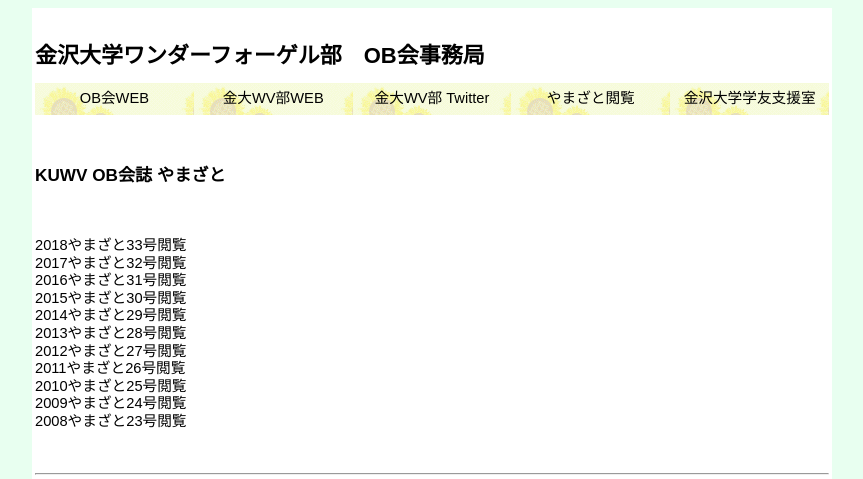
After one commit to Jobvisionmap/mysite-first-blog, a Django app: page /yamazato in a window 1280 px wide. The commit adds this page. Shown: the top 479 px of the page, without its empty margins (208-1071 px from the left). Run offline with Django 3.2, Linux system fonts and the light colour scheme.

Commit message:
Changed the HTML for the site.

```diff
--- a/blog/templates/blog/post_list.html
+++ b/blog/templates/blog/post_list.html
@@ -50,7 +50,7 @@ border-left:1 #FFFFFF solid;border-right:1 #808040 solid}
 <td width="20%" class="menu0"><a href="http://www.kuwv.net/" class="menuL">OB会WEB</a></td>
 <td width="20%" class="menu0"><a href="https://kuwv.weebly.com/" class="menuL">金大WV部WEB</a></td>
 <td width="20%" class="menu0"><a href="https://twitter.com/kuwv1234" class="menuL">金大WV部 Twitter</a></td>
-	  <td width="20%" class="menu0"><a href="https://kuwvoboffice.blogspot.com/" class="menuL">OB名簿修正</a></td>
+<td width="20%" class="menu0"><a href="{% url 'post_yamazato' %}" class="menuL">やまざと閲覧</a></td>
 <td width="20%" class="menu0"><a href="http://www.adm.kanazawa-u.ac.jp/ad_gakuyu/" class="menuL">金沢大学学友支援室</a></td>
 	 </tr>
 	</tbody></table>
@@ -70,6 +70,8 @@ mail: jobvisionmap@gmail.com
 <h3>やまざとカラー版</h3><br>
 <a href="{% static '2018やまざと33号カラー版小.pdf' %}" class="menuL">2018やまざと33号閲覧</a>
 <br><br>
+<a href="{% url 'post_yamazato' %}" class="menuL">他のやまざと閲覧</a>
+
 <hr>
 
 <br><br>
--- /dev/null
+++ b/blog/templates/blog/post_yamazato.html
@@ -0,0 +1,94 @@
+
+<!DOCTYPE html>
+<html lang="ja">
+{% load static %}
+<head>
+<meta name="KUWV OB Office" content="金沢大学ワンダーフォーゲル部　OB会事務局WEBです。OB名簿・OB会誌やまざとなどを見ることができます"/>
+<meta http-equiv="Content-type" content="text/html; charset=utf-8">
+<meta http-equiv="Content-Style-Type" content="text/css">
+<title>KUWV OB Office</title>
+<style type="text/css">
+a{text-decoration:none}
+a:hover{color:red}
+a.menuL:link{color:#000000}
+a.menuL:visited{color:blue}
+a.menuL:hover{color:#E04040}
+body{background-color:#E8FFF0; background font-size:12pt; text-align:left;
+font-family:メイリオ,sans-serif;line-height:1.2em}
+td{font-size:11pt;line-height:1.2em;}
+
+td.menu0{background-color:#008080;color:#EFFFF0;background-image:url("{% static 'himawarik.gif' %}");
+border-left:1 #FFFFFF solid;border-right:1 #808040 solid}
+.menu1{color:white;border-left:1 #FFFFFF solid;border-right:1 #808040 solid}
+.midasi{text-align:center;line-height:1.2em;font-size:16pt;color:#FFFFFF;background-color:#008080;padding:2}
+.naiyou{font-size:10pt;color:black;background-color:white;text-align:left;line-height:1.4em;margin:0;padding:2 8}
+.midasi2{font-family:ＭＳ Ｐゴシック,sans-serif;font-size:11pt;font-weight:bold;text-align:center;margin:0;padding:2}
+.naiyou2{font-size:8.5pt;color:#606060;background-color:white;text-align:left;line-height:1.4em;margin:0;padding:2 8;border:1 gray dotted}
+.naiyou3{font-size:10pt;text-align:left;padding:2 8;border-bottom:1 gray dotted;border-right:1 gray dotted}
+</style>
+</head>
+
+<body>
+
+<table align="center" bgcolor="#FFFFFF" width="800" link="navy">
+<tbody><tr><td>
+<div align="left" border="0" bordercolor="white" bgcolor="#F0F0F0" cellpadding="0" cellspacing="0">
+	<div>
+      <table width="100%" border="0" style="margin:0" cellpadding="0" cellspacing="0">
+		 <tbody><tr>
+			  <td align="left" width="200" height="25">
+
+
+
+			   <br><h2>金沢大学ワンダーフォーゲル部　OB会事務局</h2>
+			  </td>
+		</tr>
+	</tbody></table>
+   </div>
+	<!--メニュー-->
+	<table width="100%" height="32" cellpadding="0" cellspacing="0" style="border:1 silver dotted">
+	 <tbody><tr align="center" valign="middle" height="28">
+	  <td width="20%" class="menu0"><a href="http://www.kuwv.net/" class="menuL">OB会WEB</a></td>
+	  <td width="20%" class="menu0"><a href="https://kuwv.weebly.com/" class="menuL">金大WV部WEB</a></td>
+	  <td width="20%" class="menu0"><a href="https://twitter.com/kuwv1234" class="menuL">金大WV部 Twitter</a></td>
+	  <td width="20%" class="menu0"><a href="{% url 'post_yamazato' %}" class="menuL">やまざと閲覧</a></td>
+	  <td width="20%" class="menu0"><a href="http://www.adm.kanazawa-u.ac.jp/ad_gakuyu/" class="menuL">金沢大学学友支援室</a></td>
+	 </tr>
+	</tbody></table>
+
+<!-- ************************************************************************** -->
+
+
+
+
+			<br><br>
+			<h3>KUWV OB会誌 やまざと</h3>
+			<br><br>
+
+			<a href="{% static '2018.pdf' %}" class="menuL">2018やまざと33号閲覧</a><br>
+			<a href="{% static '2017.pdf' %}" class="menuL">2017やまざと32号閲覧</a><br>
+			<a href="{% static '2016.pdf' %}" class="menuL">2016やまざと31号閲覧</a><br>
+			<a href="{% static '2015.pdf' %}" class="menuL">2015やまざと30号閲覧</a><br>
+			<a href="{% static '2014.pdf' %}" class="menuL">2014やまざと29号閲覧</a><br>
+			<a href="{% static '2013.pdf' %}" class="menuL">2013やまざと28号閲覧</a><br>
+			<a href="{% static '2012.pdf' %}" class="menuL">2012やまざと27号閲覧</a><br>
+			<a href="{% static '2011.pdf' %}" class="menuL">2011やまざと26号閲覧</a><br>
+			<a href="{% static '2010.pdf' %}" class="menuL">2010やまざと25号閲覧</a><br>
+			<a href="{% static '2009.pdf' %}" class="menuL">2009やまざと24号閲覧</a><br>
+			<a href="{% static '2008.pdf' %}" class="menuL">2008やまざと23号閲覧</a><br>
+			<br><br>
+
+			<hr>
+<a href="https://px.a8.net/svt/ejp?a8mat=35JN5B+FDP5DE+2XIW+601S1" target="_blank" rel="nofollow">
+<img border="0" width="728" height="90" alt="" src="https://www22.a8.net/svt/bgt?aid=190713071930&wid=001&eno=01&mid=s00000013676001008000&mc=1"></a>
+<img border="0" width="1" height="1" src="https://www16.a8.net/0.gif?a8mat=35JN5B+FDP5DE+2XIW+601S1" alt="">
+<a href="https://px.a8.net/svt/ejp?a8mat=35JN5C+6QBFZM+34MQ+TUGK1" target="_blank" rel="nofollow">
+<img border="0" width="728" height="90" alt="" src="https://www25.a8.net/svt/bgt?aid=190713072407&wid=001&eno=01&mid=s00000014597005013000&mc=1"></a>
+<img border="0" width="1" height="1" src="https://www18.a8.net/0.gif?a8mat=35JN5C+6QBFZM+34MQ+TUGK1" alt="">
+
+
+
+			<br>
+     Copyright KUWV_OB_Office All Rights Reserved.
+</body></html>
+<!-- ************************************************************************** -->
--- a/blog/urls.py
+++ b/blog/urls.py
@@ -3,4 +3,5 @@ from . import views
 
 urlpatterns = [
     path('', views.post_list, name='post_list'),
+    path('yamazato', views.post_yamazato, name='post_yamazato')
 ]
--- a/blog/views.py
+++ b/blog/views.py
@@ -10,3 +10,6 @@ from django.utils import timezone
 def post_list(request):
     posts = Post.objects.filter(published_date__lte=timezone.now()).order_by('published_date').reverse()
     return render(request, 'blog/post_list.html', {'posts': posts})
+
+def post_yamazato(request):
+    return render(request, 'blog/post_yamazato.html', {})
--- a/mysite/urls.py
+++ b/mysite/urls.py
@@ -21,5 +21,6 @@ urlpatterns = [
     path('admin/', admin.site.urls),
     path('polls/', include('polls.urls')),
     path('', include('blog.urls')),
+    path('yamazato', include('blog.urls')),
 
 ]
```
Also changed, not shown: 11 other files. Lines whose indentation alone changed are shown as unchanged.
